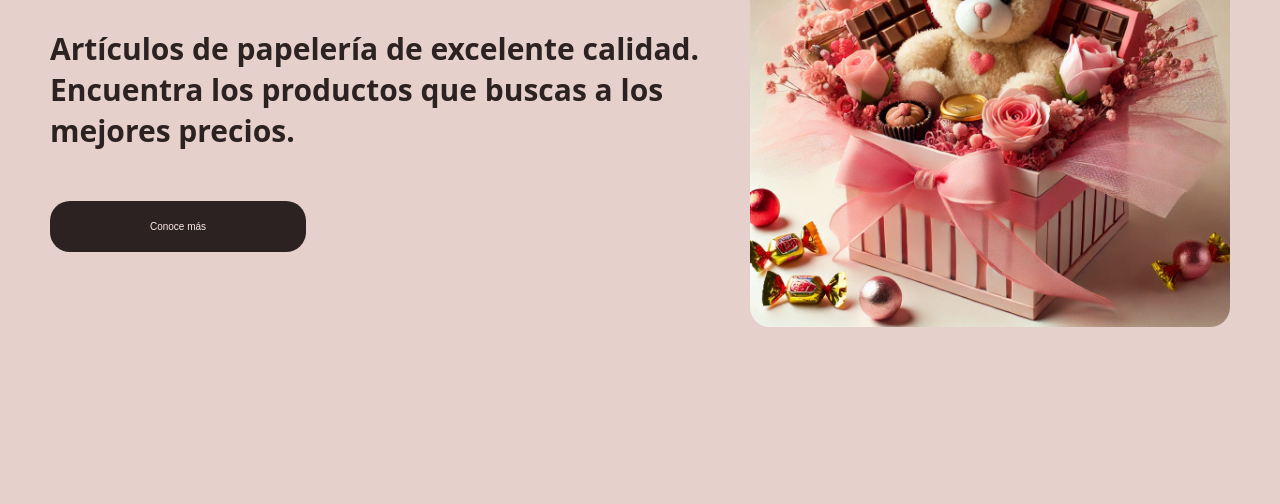
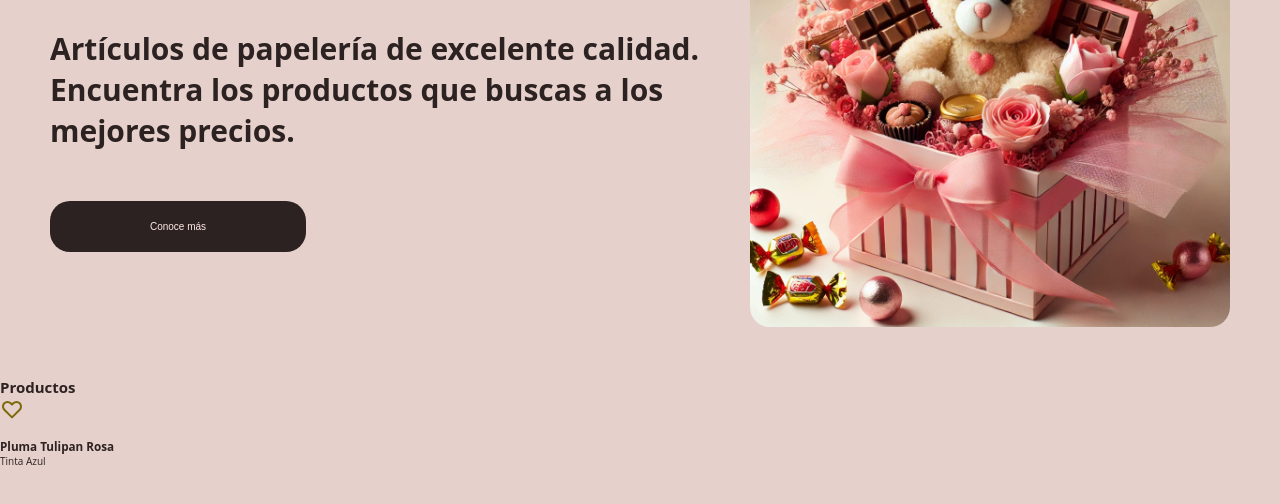
Before and after one commit to angelajasso/papeleria, a plain HTML site: page index.html in a window 1280 px wide. Shown: the part 274-778 px from the top of the page. Drawn offline with Linux system fonts and the light colour scheme.

Commit message:
add struct product

```diff
--- a/index.html
+++ b/index.html
@@ -47,7 +47,25 @@
                 <img src="./img/arreglo.jpg" alt="arreglo">
             </div>
         </article>
-
+        <section class="product-section">
+            <div class="furniture">
+                <h2>Productos</h2>
+                <div class="card-section">
+                    <div class="product-card">
+                        <div class="icon">
+                            <svg width="24" height="24" viewBox="0 0 24 24" fill="none" xmlns="http://www.w3.org/2000/svg">
+                                <path d="M3.34255 7.7779C3.5687 7.23194 3.90017 6.73586 4.31804 6.31799C4.7359 5.90012 5.23198 5.56865 5.77795 5.3425C6.32392 5.11635 6.90909 4.99995 7.50004 4.99995C8.09099 4.99995 8.67616 5.11635 9.22213 5.3425C9.7681 5.56865 10.2642 5.90012 10.682 6.31799L12 7.63599L13.318 6.31799C14.162 5.47407 15.3066 4.99997 16.5 4.99997C17.6935 4.99997 18.8381 5.47407 19.682 6.31799C20.526 7.16191 21.0001 8.30651 21.0001 9.49999C21.0001 10.6935 20.526 11.8381 19.682 12.682L12 20.364L4.31804 12.682C3.90017 12.2641 3.5687 11.7681 3.34255 11.2221C3.1164 10.6761 3 10.0909 3 9.49999C3 8.90904 3.1164 8.32387 3.34255 7.7779Z" stroke="#7c6a0a" stroke-width="2" stroke-linecap="round" stroke-linejoin="round"/>
+                            </svg>
+                        </div>
+                        <div class="product-image">
+                            <img src="" alt="">
+                        </div>
+                        <h3>Pluma Tulipan Rosa</h3>
+                        <p>Tinta Azul</p>
+                    </div>
+                </div>
+            </div>
+        </section>
     </main>
 </body>
 </html>
```
